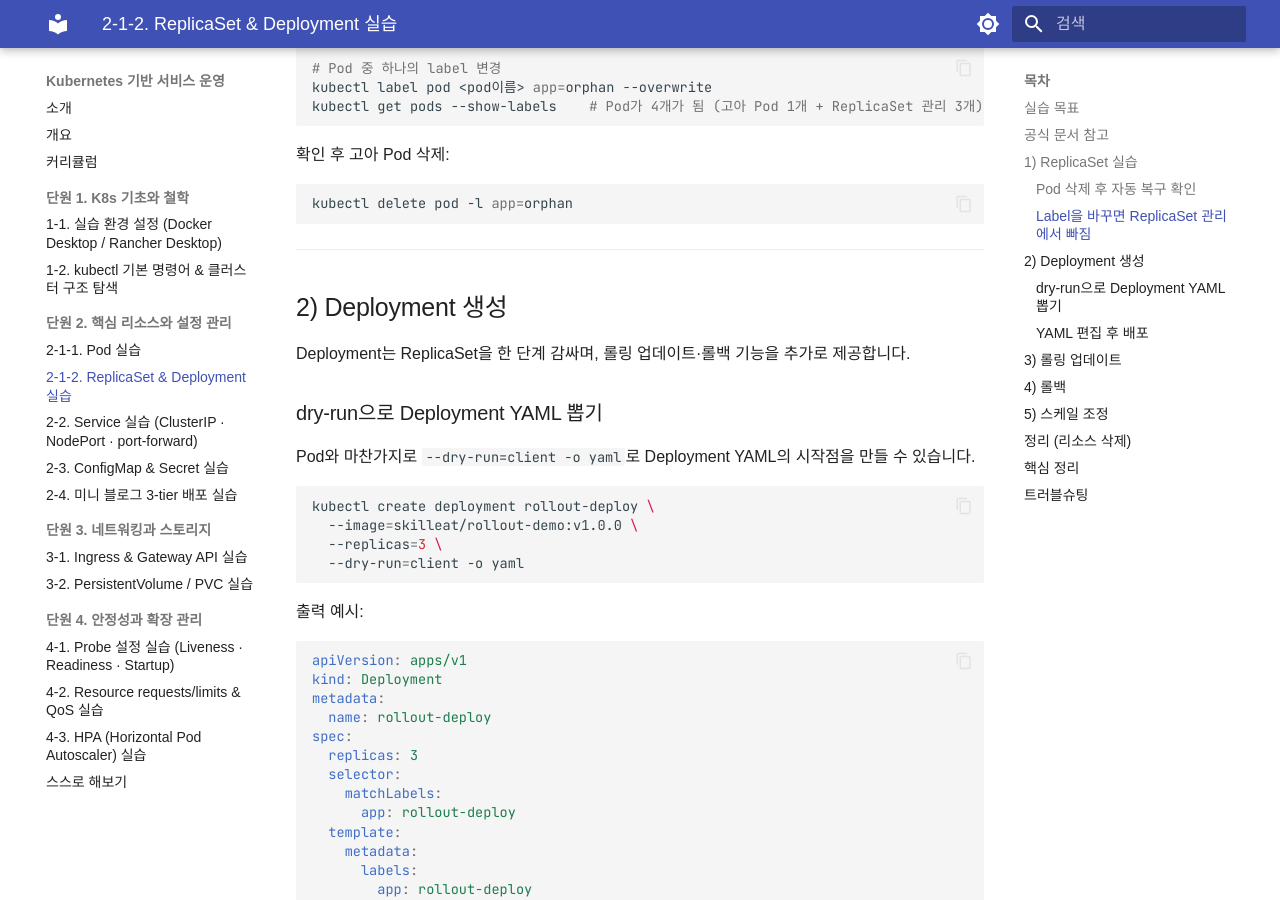
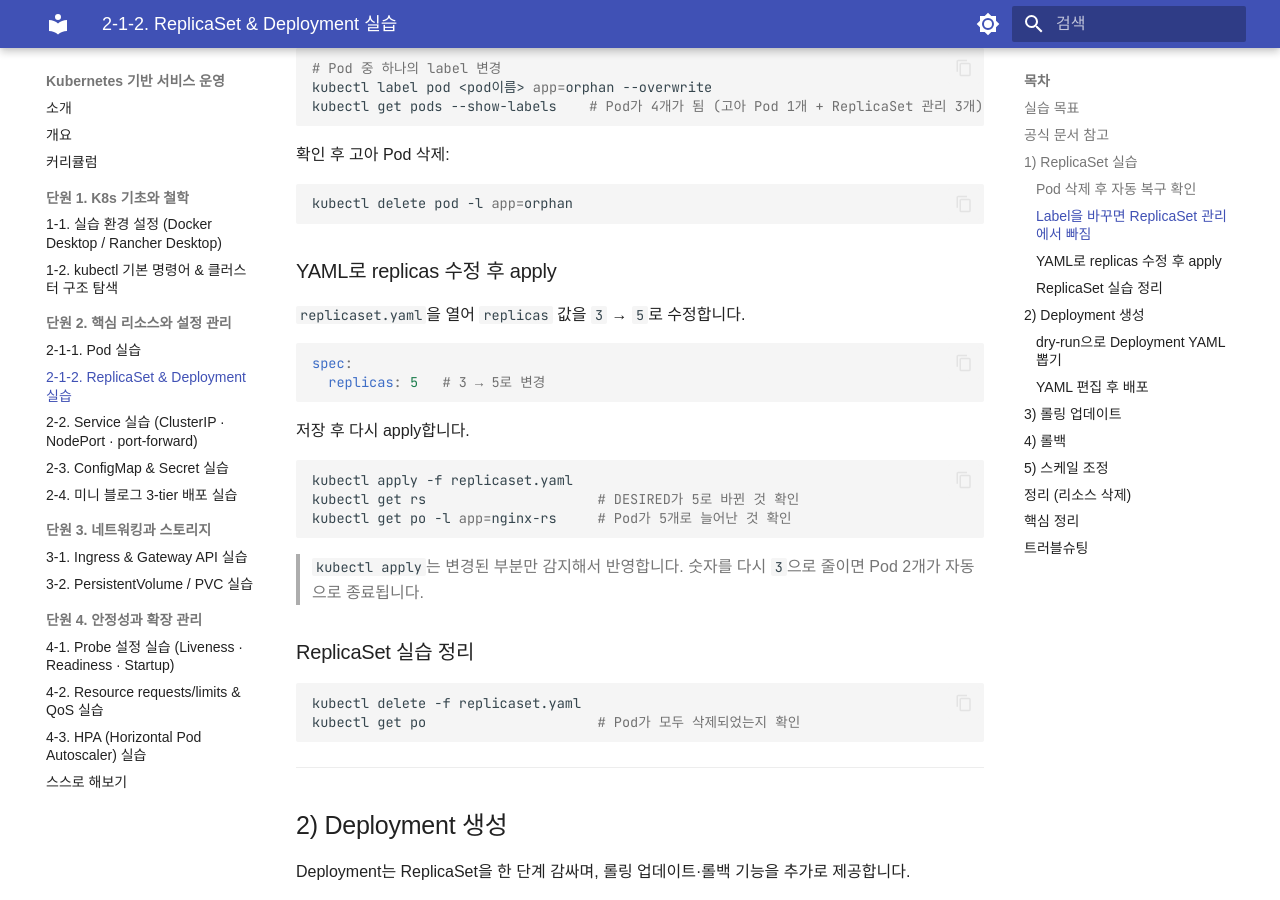
Before and after one commit to skilleat-labs/docker-k8s-labs, an MkDocs documentation site: the page built from docs/modules/module10/2-1-2.md, in a window 1280 px wide and 900 px high, scrolled down 1610 px. Built offline with MkDocs 1.6.1 and Material for MkDocs 9.7.7, drawn with Linux system fonts in a browser that asks for light colours; some web fonts are replaced.

Commit message:
docs: ReplicaSet replicas YAML 수정 후 apply 실습 및 정리 단계 추가

````diff
--- a/docs/modules/module10/2-1-2.md
+++ b/docs/modules/module10/2-1-2.md
@@ -76,6 +76,32 @@ kubectl get pods --show-labels    # Pod가 4개가 됨 (고아 Pod 1개 + Replic
 
 ```bash
 kubectl delete pod -l app=orphan
+```
+
+### YAML로 replicas 수정 후 apply
+
+`replicaset.yaml`을 열어 `replicas` 값을 `3` → `5`로 수정합니다.
+
+```yaml
+spec:
+  replicas: 5   # 3 → 5로 변경
+```
+
+저장 후 다시 apply합니다.
+
+```bash
+kubectl apply -f replicaset.yaml
+kubectl get rs                     # DESIRED가 5로 바뀐 것 확인
+kubectl get po -l app=nginx-rs     # Pod가 5개로 늘어난 것 확인
+```
+
+> `kubectl apply`는 변경된 부분만 감지해서 반영합니다. 숫자를 다시 `3`으로 줄이면 Pod 2개가 자동으로 종료됩니다.
+
+### ReplicaSet 실습 정리
+
+```bash
+kubectl delete -f replicaset.yaml
+kubectl get po                     # Pod가 모두 삭제되었는지 확인
 ```
 
 ---
````
